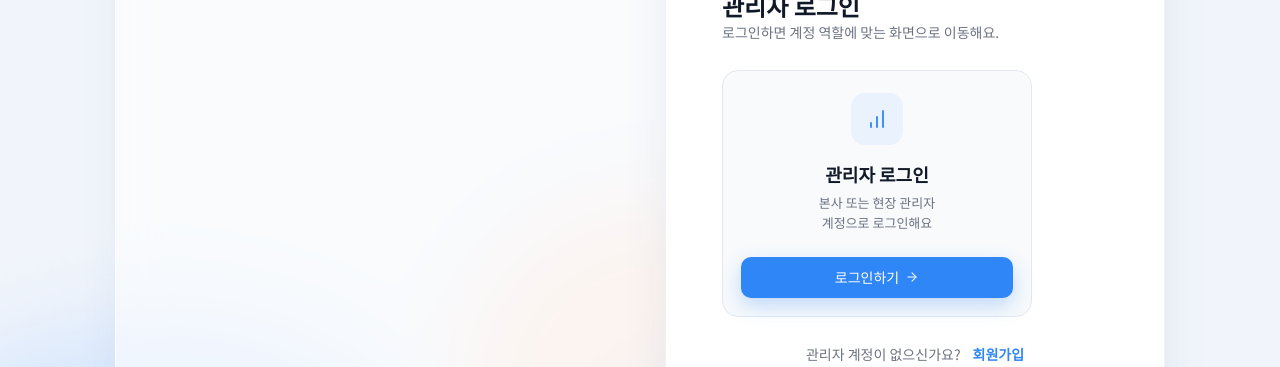
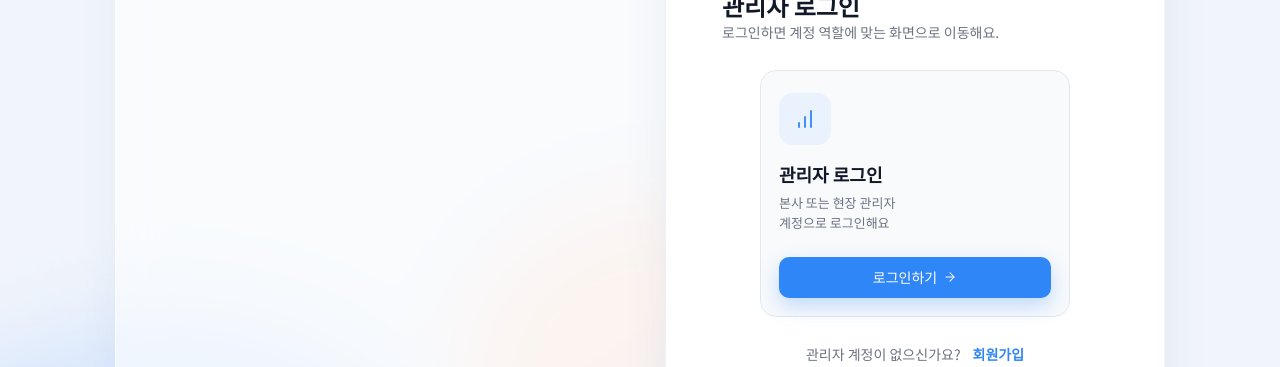
Before and after one commit to team-nativeLab/heatguard-client, a React (Vite) app: page /auth/select in a window 1280 px wide. Shown: the part 235-602 px from the top of the page. Built offline with nearby package versions, Linux system fonts and the light colour scheme; no server answers; a web font is replaced by a local one.

Commit message:
fix: [#114] login card center alignment

```diff
--- a/src/pages/RoleSelectPage.tsx
+++ b/src/pages/RoleSelectPage.tsx
@@ -68,7 +68,7 @@ function RoleCard({
 }) {
   return (
     <div
-      className="flex flex-col items-center rounded-2xl border px-[18px] pb-[18px] pt-[22px] text-center"
+      className="flex flex-col rounded-2xl border px-[18px] pb-[18px] pt-[22px]"
       style={{ background: "var(--auth-secondary-bg)", borderColor: "var(--auth-input-border)" }}
     >
       <div
@@ -126,7 +126,7 @@ export default function RoleSelectPage({ mode }: { mode: Mode }) {
         <p className="text-sm leading-[1.4] text-[var(--auth-text-muted)]">{c.sub}</p>
       </div>
 
-      <div className={mode === "signup" ? "mt-7 max-w-[310px]" : "mt-7 max-w-[310px]"}>
+      <div className="mx-auto mt-7 w-full max-w-[310px]">
         <RoleCard to={c.hq.to} from={mode} tone="blue" icon={<BarChartIcon size={24} />} title={mode === "login" ? "관리자 로그인" : "본사 관리자"} desc={c.hq.desc} cta={c.cta} />
       </div>
 
```
